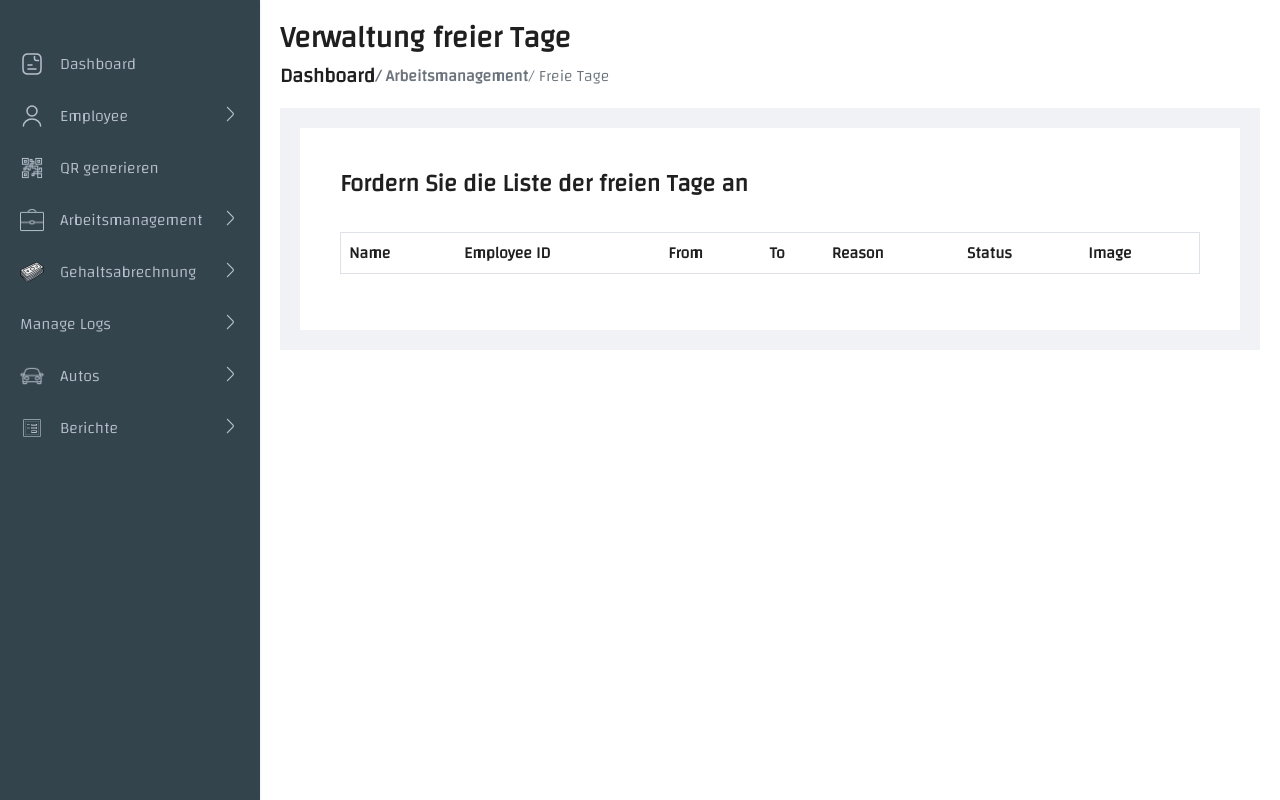
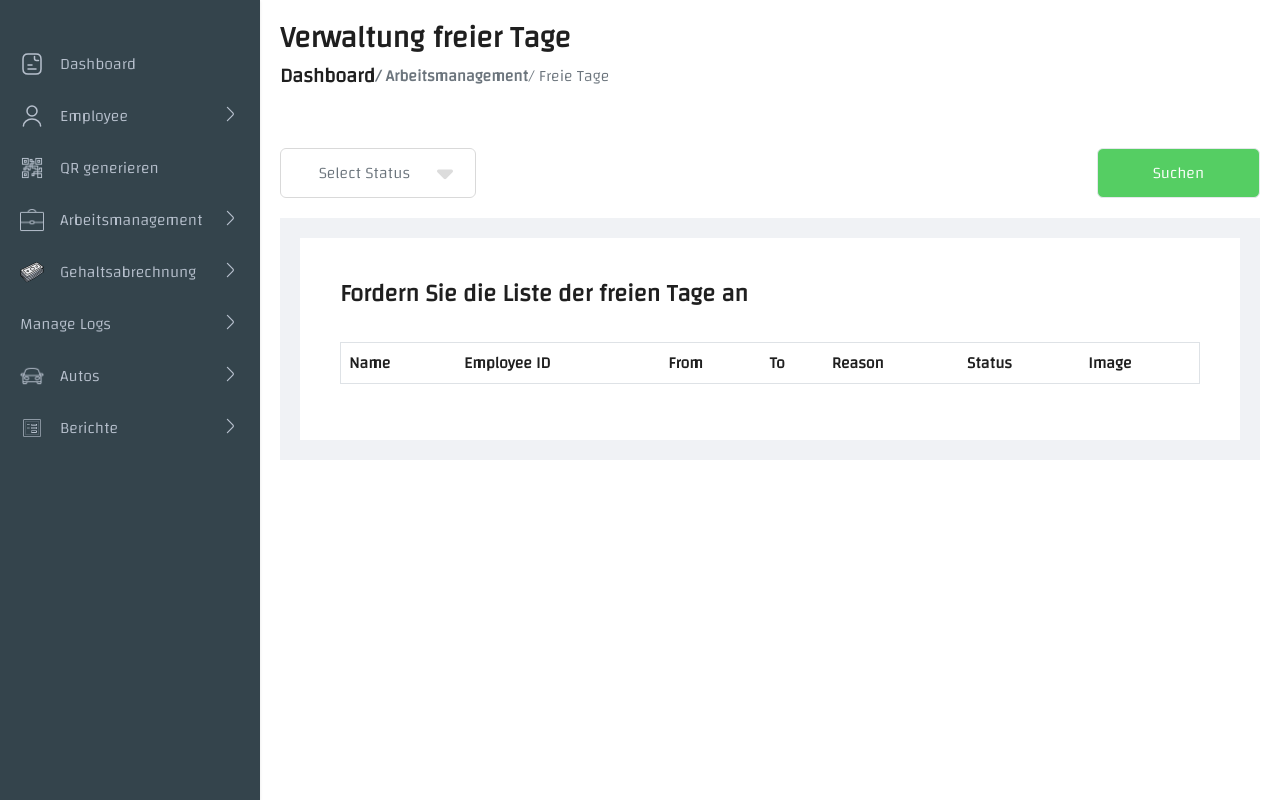
Before and after one commit to Thanhha2571/FE_QR_Project, a React (Create React App) app: page /working-schedule/day-off-management in a window 1280 px wide. Built offline with nearby package versions, Linux system fonts and the light colour scheme.

Commit message:
update searchFunction in RequestForm

```diff
--- a/src/assets/data/data.js
+++ b/src/assets/data/data.js
@@ -131,3 +131,15 @@ export const managerListRole = [
         role: "Employee",
     },
 ]
+
+export const statusRequestList = [
+    {
+        name: "pending",
+    },
+    {
+        name: "approved",
+    },
+    {
+        name: "denied",
+    }
+]
--- a/src/components/Navigation/Navigation.jsx
+++ b/src/components/Navigation/Navigation.jsx
@@ -117,7 +117,7 @@ const Navigation = () => {
                                     </span>
                                 </li>
                             </Link>
-                            <Link to="working-schedule/day-off-management">
+                            <a href="/working-schedule/day-off-management">
                                 <li className='px-8 py-2'>
                                     <span className="flex flex-row justify-center items-center gap-4">
                                         <img src={DotIcon} alt="" className='w-3 h-3' />
@@ -126,7 +126,7 @@ const Navigation = () => {
                                         </div>
                                     </span>
                                 </li>
-                            </Link>
+                            </a>
                         </ul>)}
                     </div>
                     <div onClick={() => setSalaryMenu(!salaryMenu)}>
--- a/src/views/Attendance/DayOffManagement/DayOffManagement.js
+++ b/src/views/Attendance/DayOffManagement/DayOffManagement.js
@@ -1,6 +1,7 @@
 import { Link } from "react-router-dom";
 import { useState, useEffect } from "react";
 import axios from "axios";
+import { statusRequestList } from "assets/data/data";
 // import { Link } from "react-router-dom";
 import DayOffItem from "./DayOffItem";
 
@@ -9,6 +10,9 @@ const DayOffManagement = () => {
     const [requestList, setRequestList] = useState()
     const [requestModal, setRequestModal] = useState(false)
     const [requestId, setRequestId] = useState()
+    const [selectedStatus, setSelectedStatus] = useState("Select Status")
+    const [statusMenu, setStatusMenu] = useState(false)
+
     const userString = localStorage.getItem('user');
     const userObject = userString ? JSON.parse(userString) : null;
 
@@ -25,6 +29,14 @@ const DayOffManagement = () => {
         setCurrentPage(page);
     };
 
+    const handleChangeSelectedStatus = (item) => {
+        setSelectedStatus(item)
+    }
+
+    const handleStatusMenu = () => {
+        setStatusMenu(!statusMenu)
+    }
+
     useEffect(() => {
 
         if (userObject?.role === 'Manager') {
@@ -37,6 +49,22 @@ const DayOffManagement = () => {
         if (answer_status === "pending") {
             setRequestModal(true);
             setRequestId(requestId);
+        }
+    };
+
+    const handleSeacrh = async () => {
+        if (userObject?.role === "Admin" && selectedStatus !== "Select Status") {
+            try {
+                const response = await axios.get(`https://qrcodecheckin-d350fcfb1cb9.herokuapp.com/api/admin/manage-request/search?answer_status=${selectedStatus}`,
+                    {
+                        headers: {
+                            Authorization: `Bearer ${localStorage.getItem("token")}`
+                        }
+                    });
+                setRequestList(response.data.message);
+            } catch (error) {
+                alert(error.response?.data?.messageror);
+            }
         }
     };
 
@@ -175,6 +203,31 @@ const DayOffManagement = () => {
                         </div>
 
                     </div>
+                    <div className="z-10 flex flex-row mt-10 justify-between h-[50px]">
+                        <div
+                            onClick={handleStatusMenu}
+                            className="w-1/5 h-[50px] text-base cursor-pointer">
+                            <div className="flex flex-col w-full py-3 px-2 border border-solid text-placeholderTextColorw-2/3 text-base border-[#d9d9d9] text-[#6c757d] rounded-[6px] hover:border-[#4096ff] focus:border-[#4096ff] placeholder:text-placeholderTextColor">
+                                <div className="flex flex-row items-center justify-around w-full">
+                                    <div className="ml-4">{selectedStatus}</div>
+                                    <div className={`w-4 h-4 flex justify-center items-center ${statusMenu ? "rotate-180" : ""}`}>
+                                        <svg aria-hidden="true" focusable="false" data-prefix="fas" data-icon="caret-down" class="svg-inline--fa fa-caret-down fa-rotate-180 " role="img" xmlns="http://www.w3.org/2000/svg" viewBox="0 0 320 512" style={{ color: "rgb(220, 220, 220)" }}><path fill="currentColor" d="M137.4 374.6c12.5 12.5 32.8 12.5 45.3 0l128-128c9.2-9.2 11.9-22.9 6.9-34.9s-16.6-19.8-29.6-19.8L32 192c-12.9 0-24.6 7.8-29.6 19.8s-2.2 25.7 6.9 34.9l128 128z"></path></svg>
+                                    </div>
+                                </div>
+                            </div>
+
+                            {statusMenu && (<div className="text-black bg-placeholderTextColor border border-solid border-placeholderTextColor border-t-black flex flex-col justify-center gap-3 px-2 py-3 items-center w-full overflow-y-scroll max-h-[200px]">
+                                {statusRequestList.map(({ index, name }) => {
+                                    return <div onClick={() => handleChangeSelectedStatus(name)} className="w-full text-center hover:underline">{name}</div>
+                                })}
+                            </div>)}
+                        </div>
+                        <div
+                            onClick={handleSeacrh}
+                            className="bg-buttonColor2 text-white text-base flex flex-row gap-1 justify-center items-center border border-solid p-2 rounded-md cursor-pointer hover:bg-emerald-700 w-1/6">
+                            <button className="search-btn">Suchen</button>
+                        </div>
+                    </div>
                     <div className="bg-[#f0f2f5] w-full flex flex-row p-5 font-Changa text-textColor gap-4">
                         <div className="bg-white w-full h-auto p-10">
                             <div className="font-bold text-2xl text-textColor mb-8">Fordern Sie die Liste der freien Tage an</div>
--- a/src/views/ReportForm/ReportForm.js
+++ b/src/views/ReportForm/ReportForm.js
@@ -325,7 +325,7 @@ const ReportForm = () => {
                                 <div className="no-result-text">NO RESULT</div>
                             ) : (
                                 <tbody className="tbody">
-                                    {currentForms?.filter((item) => item.position === "Lito" || item.position === "Service" || item.position === "Autofahrer")?.map(({ date,created_at, employee_id, department_name, employee_name, position, car_info, check_in_km, check_out_km, bar, kredit_karte, kassen_schniff, gesamt_ligerbude, results, gesamt_liegerando, gesamt, trinked_ec, trink_geld, auf_rechnung }) => (
+                                    {currentForms?.filter((item) => item.position === "Lito" || item.position === "Service" || item.position === "Autofahrer")?.map(({ date, created_at, employee_id, department_name, employee_name, position, car_info, check_in_km, check_out_km, bar, kredit_karte, kassen_schniff, gesamt_ligerbude, results, gesamt_liegerando, gesamt, trinked_ec, trink_geld, auf_rechnung }) => (
                                         <ReportFormItem
                                             date={date}
                                             employee_id={employee_id}
```
